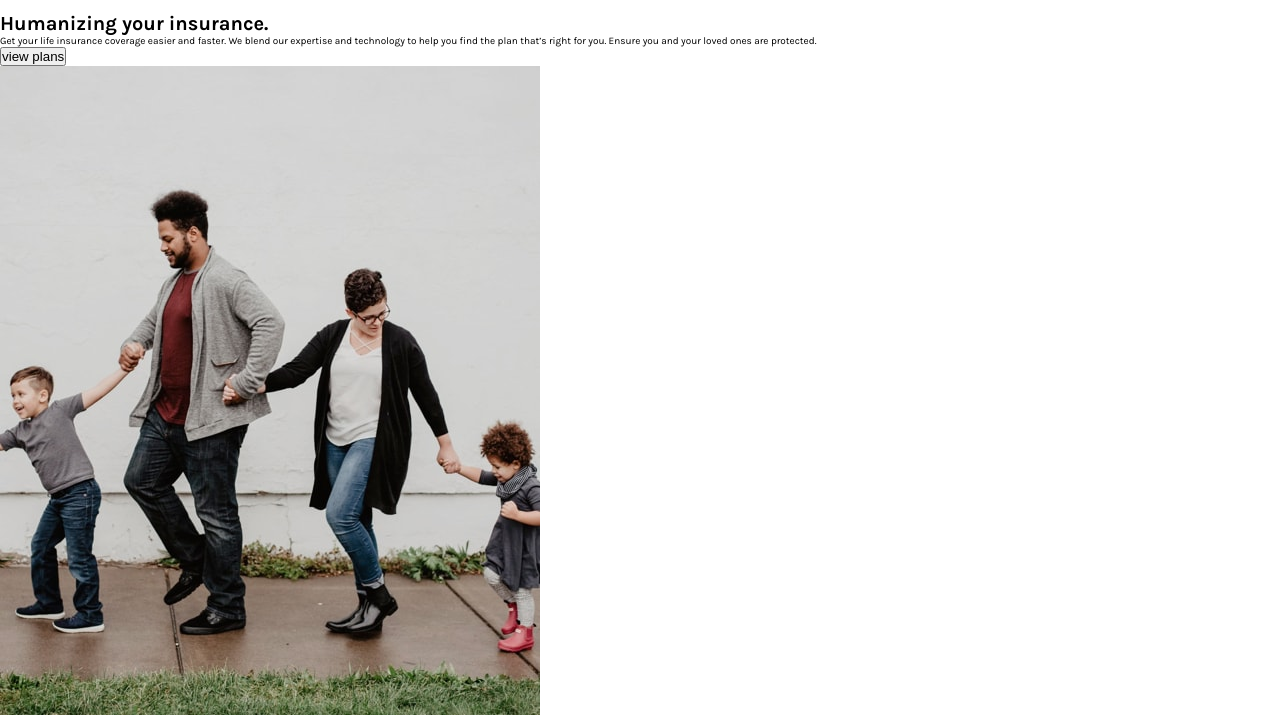
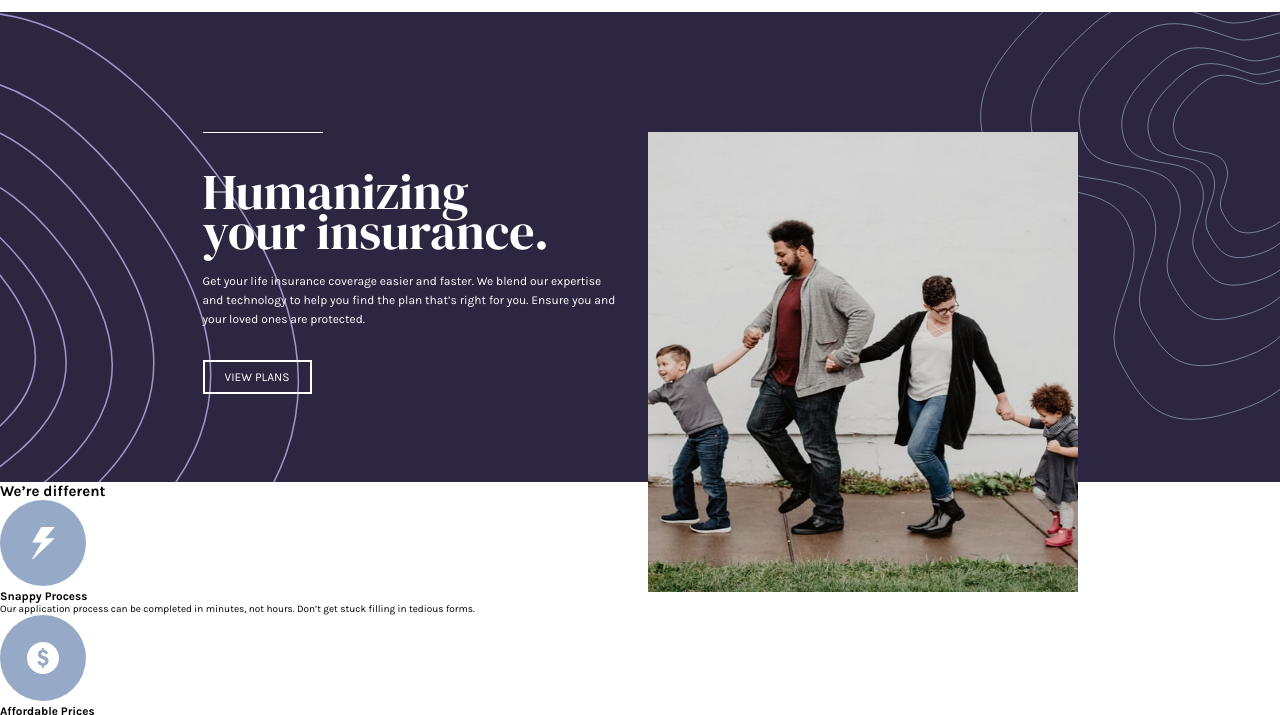
Before and after one commit to SwastikSonkusare/Insure-Landing-page, a website: page index.html in a window 1280 px wide. Shown: the part 57-772 px from the top of the page. Drawn offline with Linux system fonts and the light colour scheme.

Commit message:
in progress: hero section

```diff
--- a/index.html
+++ b/index.html
@@ -48,9 +48,12 @@
 
       <div class="hero">
         <div class="hero__left-section">
-          <h1 class="hero__heading">Humanizing your insurance.</h1>
+          <div class="hero__box">
+            <div class="hero__borderTop"></div>
+          </div>
+          <h1 class="hero__heading mb-md">Humanizing your insurance.</h1>
 
-          <p class="hero__paragraph">
+          <p class="hero__paragraph mb-xl">
             Get your life insurance coverage easier and faster. We blend our
             expertise and technology to help you find the plan that’s right for
             you. Ensure you and your loved ones are protected.
--- a/sass/_content.scss
+++ b/sass/_content.scss
@@ -63,9 +63,8 @@ body {
     }
 
     &__button {
-        border: none;
         padding: .8rem 2rem;
-        font-family: inherit;
+        font-family: "Karla", sans-serif;
         font-weight: 700;
         font-size: 1.6rem;
         text-transform: uppercase;
@@ -74,3 +73,106 @@ body {
         border: 2px solid hsl(270, 9%, 17%);
     }
 }
+
+.hero {
+    display: flex;
+    justify-content: center;
+    padding: 12rem;
+    background-color: hsl(256, 26%, 20%);
+    max-height: 47rem;
+    background-image: url(../images/bg-pattern-intro-left-desktop.svg), url(../images/bg-pattern-intro-right-desktop.svg);
+    // background-size: contain;
+    background-position: left top, right top;
+    background-repeat: no-repeat;
+    background-size: 30rem;
+
+
+
+    &__left-section {
+        margin-right: 3rem;
+    }
+
+
+    &__box {
+        padding-top: 4rem;
+        width: 12rem;
+        height: 1rem;
+        position: relative;
+    }
+
+    &__borderTop {
+        position: absolute;
+        border-top: 1px solid white;
+        top: 0;
+        width: 100%;
+    }
+
+    &__right-section {
+        width: 43rem;
+        min-height: 46rem;
+    }
+
+    &__heading {
+        font-family: 'DM Serif Display', serif;
+        font-weight: 400;
+        font-size: 5rem;
+        line-height: .8;
+        color: #fff;
+        width: 35rem;
+    }
+
+    &__paragraph {
+        color: #fff;
+        font-size: 1.2rem;
+        font-family: "karla", sans-serif;
+        line-height: 1.6;
+        max-width: 41.5rem;
+    }
+
+    &__button {
+        border: none;
+        padding: .8rem 2rem;
+        font-family: inherit;
+        font-weight: 400;
+        font-size: 1.2rem;
+        text-transform: uppercase;
+        color: #fff;
+        background: none;
+        border: 2px solid #fff;
+    }
+
+    &__image {
+        width: 100%;
+        height: 100%;
+    }
+}
+
+
+
+//Utilites helper classes
+
+.mb-sm {
+    margin-bottom: 1rem;
+}
+.mb-md {
+    margin-bottom: 2rem;
+}
+.mb-xl {
+    margin-bottom: 3rem;
+}
+.mb-xxl {
+    margin-bottom: 4rem;
+}
+
+.mt-sm {
+    margin-top: 1rem;
+}
+.mt-md {
+    margin-top: 2rem;
+}
+.mt-xl {
+    margin-top: 3rem;
+}
+.mt-xxl {
+    margin-top: 4rem;
+}
```
Also changed, not shown: css/style.css.
